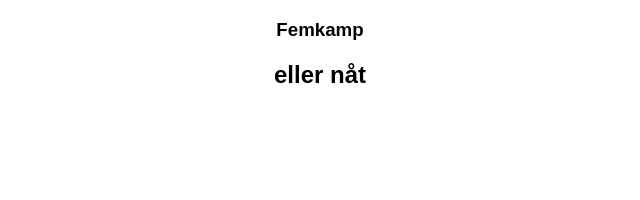
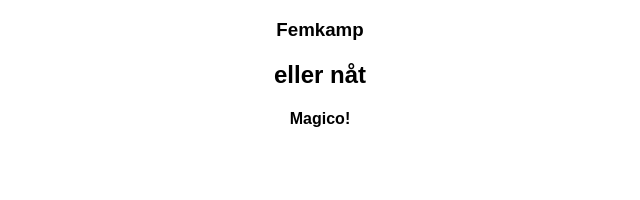
Before and after one commit to viktorjohan/femkamp, a React (Create React App) app: page / in a window 1280 px wide. Shown: the top 200 px of the page, without its empty margins (320-960 px from the left). Built offline with nearby package versions, Linux system fonts and the light colour scheme.

Commit message:
added magico h4

```diff
--- a/src/App.js
+++ b/src/App.js
@@ -8,6 +8,7 @@ class App extends Component {
       <div className="App">
         <h3>Femkamp</h3>
         <h2>eller nåt</h2>
+        <h4>Magico!</h4>
       </div>
     );
   }
```
